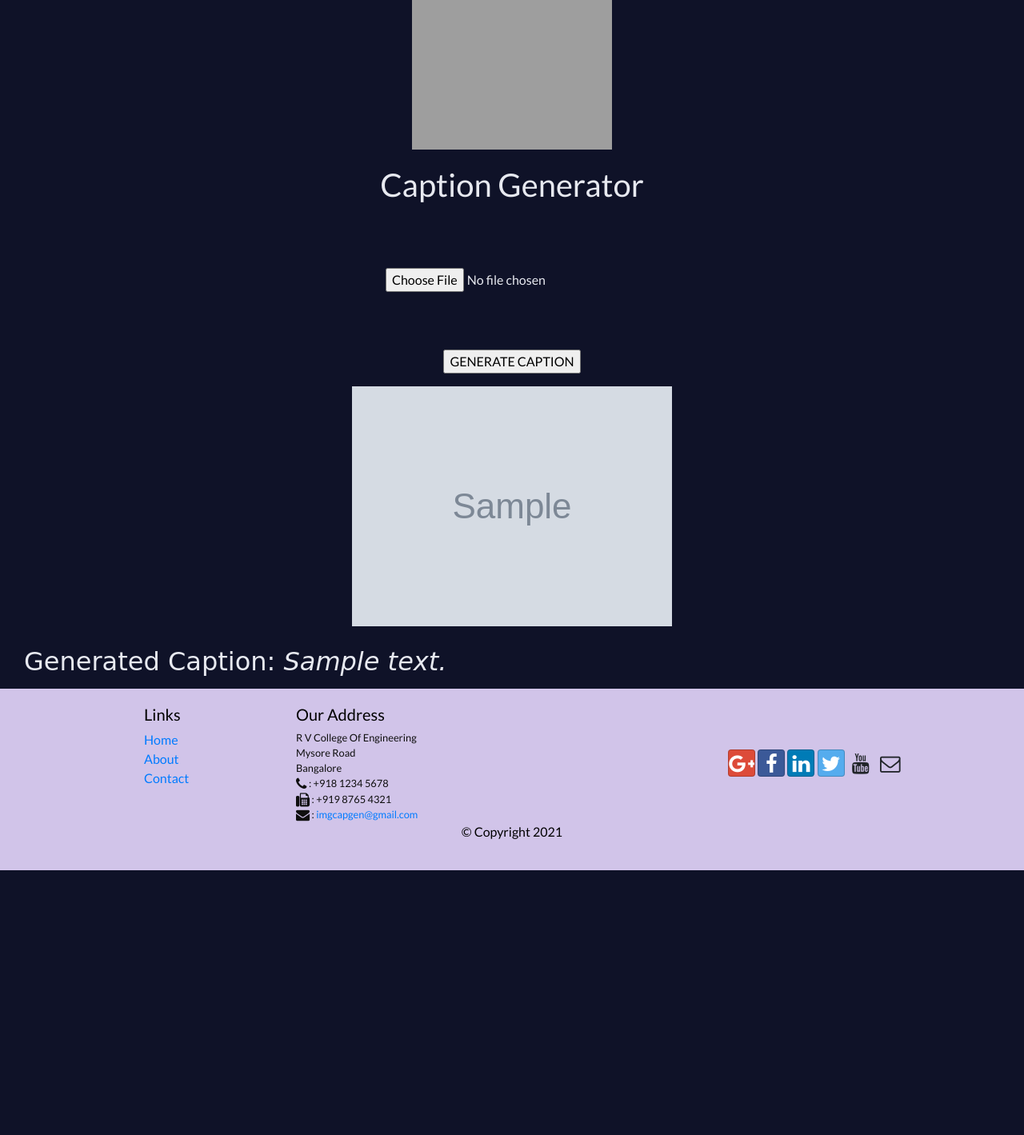
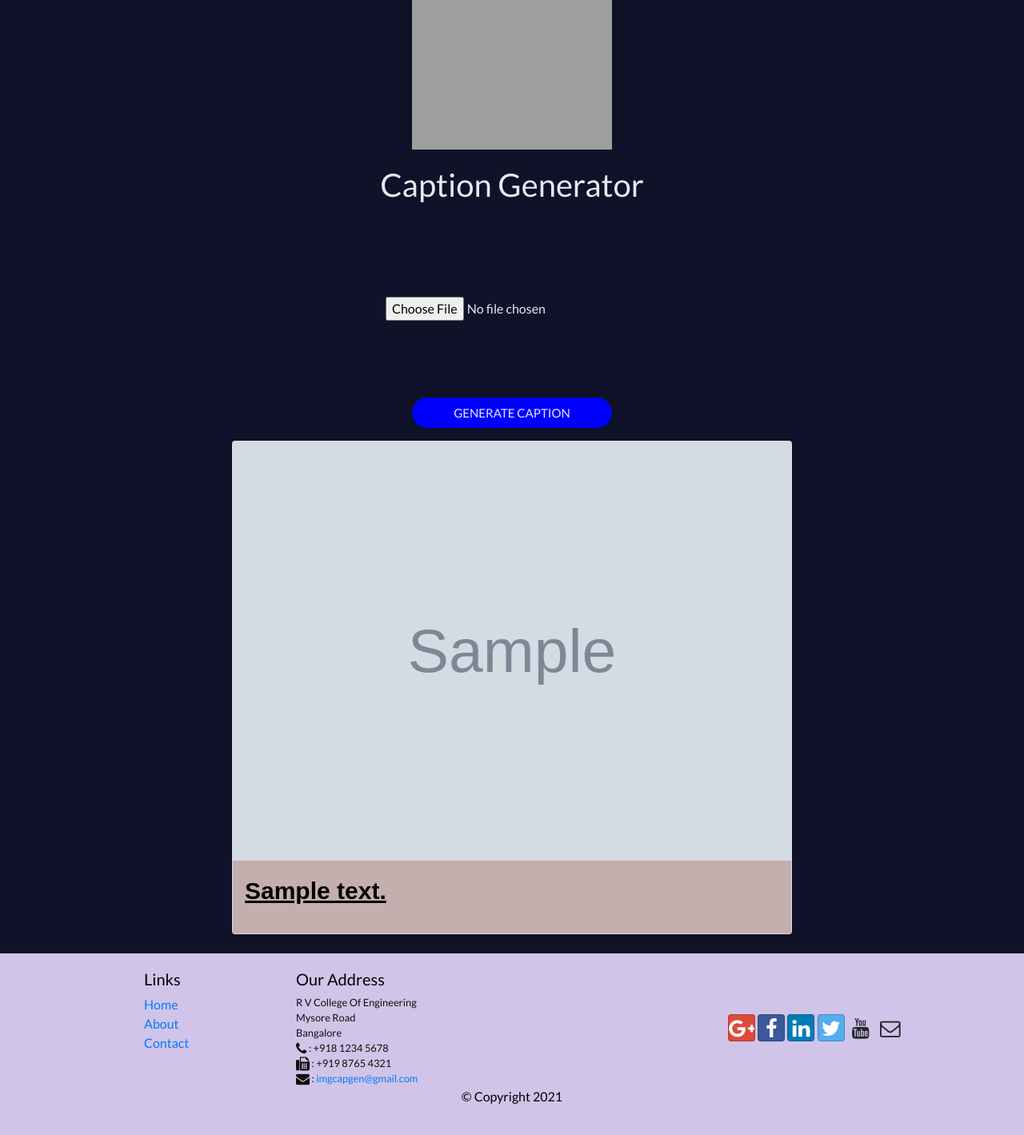
Before and after one commit to skgautam1010/Image-Caption-Generator, a Flask app: template templates/index.html in a window 1280 px wide. Shown: the part 111-1530 px from the top of the page at 80% size. Before the commit the page ends 1199 px from the top, so only its background shows below. Run offline with Flask 2, Linux system fonts and the light colour scheme; the template is opened without the code that fills it: most values are stand-ins (such as "Sample title", 1, 10 or a date in 2020); grey boxes marked "Sample" are stand-in pictures; some libraries are stand-ins or nearby versions; some web fonts are replaced; grey boxes are pictures that could not be loaded.

Commit message:
designing web page with css

```diff
--- a/app.py
+++ b/app.py
@@ -127,9 +127,10 @@ def prediction():
         description = generate_desc(model, tokenizer, photo, max_length)
         size = len(description)
         description = description[:size-3]
+        description=description.upper()
 
     return render_template('index.html', description=description, img_path=img_path)
 
 
 if __name__ == '__main__':
-    app.run(debug=False, host='0.0.0.0')
+    app.run(debug=True)
--- a/static/css/index.css
+++ b/static/css/index.css
@@ -6,21 +6,40 @@
 }
 
 
-#wrapper {
-    text-align: center;
+.cards{
     margin: 0 auto;
-    padding: 0px;
-    width: 995px;
+    max-width: 700px;
+    display: grid;
+    font-family: sans-serif;
 }
 
-.output_img {
-    max-width: 500px;
+.card{
+    box-shadow: 0 0 3px rgba(0,0,0, 0.1);
+}
+.card:hover {
+    box-shadow: 0 16px 24px 0 rgba(0,0,0,0.2);
+  }
+
+.card-image{
+    width: 100%;
+    display: block;
+
+}
+.card-content{
+    line-height: 1.5;
+    font-size: 30px;
+    padding: 15px;
+    background: #c5aeae;
+    color: black;
 }
 
-#output_image {
-    max-width: 300px;
+
+.wrapper{
+    display: flex;
+    flex-direction: column;
+    align-items: center;
+    margin-top: 60px;
 }
-
 .header-container {
     display: flex;
     flex-direction: column;
@@ -32,7 +51,16 @@
     width: 250px;
 }
 
-
+.button-text{
+    padding: 8px 15px;
+    font-size: 15px;
+    width: 250px;
+    border-width: 0;
+    background: blue;
+    color: #e7e9f0;
+    border-radius: 50px;
+    box-shadow: 0 0 5px rgba(red, green, blue, 0.5);
+}
 .button-text:hover {
     background-color: dodgerblue;
 }
@@ -41,8 +69,3 @@
     font-family: 'Hachi Maru Pop', cursive;
     margin: 25px 0 15px 0;
 }
-
-.out {
-    display: flex;
-    justify-content: center;
-}
--- a/templates/base.html
+++ b/templates/base.html
@@ -40,7 +40,7 @@
     <!-- all the contents comes inside this -->
 
     {% endblock %}
-
+    <br>
      <footer class="footer">
         <div class="container">
             <div class="row">
--- a/templates/index.html
+++ b/templates/index.html
@@ -5,18 +5,6 @@
   <link href="https://fonts.googleapis.com/css2?family=Lato:ital,wght@0,100;0,300;0,400;0,700;0,900;1,100;1,300;1,400;1,700;1,900&display=swap" rel="stylesheet">
   <link href="https://fonts.googleapis.com/css2?family=Hachi+Maru+Pop&display=swap" rel="stylesheet">
 
-<script type='text/javascript'>
-  function preview_image(event)
-  {
-    var reader = new FileReader();
-    reader.onreload = function()
-    {
-      var output = document.getElementById('output_image');
-      output.src = reader.result;
-    }
-    reader.readAsDataURL(event.target.files[0]);
-  }
-</script>
 {% extends "base.html" %}
 {% block body %}
 <body class="body">
@@ -28,18 +16,22 @@
     <h1 style="margin-top:20px;">Caption Generator</h1>
 </div>
 <form action="/" method="post" enctype="multipart/form-data">
-  <div id="wrapper"><br><br><br>
-    <input type="file" accept="image/*" name="file1" onchange="preview_image(event)" required><br><br><br>
-    <img id="output_image" />
-    <br><br>
+  <div class="wrapper"><br><br>
+    <input type="file" accept="image/*" name="file1" required><br><br><br>
+    <br>
     <input type="submit" class="button-text" value="GENERATE CAPTION">
   </div>
 </form>
-<div class="out">
-<img src="{{img_path}}" class="output_img"/>
-</div>
-<div class="caption-text"><h2 style="margin-left:30px;">Generated Caption: <i>{{description}}</i></h2></div>
-
+  <div class="cards">
+    {% if description %}
+    <div class="card">
+      <img src="{{img_path}}" alt="Image" class="card-image">
+        <div class="card-content">
+        <p><b><u> {{description}}</u></b></p>
+        </div>
+    </div>
+    {% endif %}
+  </div>
  {% endblock %}
 </body>
 </html>
```
Also changed, not shown: templates/aboutus.html (+10 -10 lines), static/files.jpg.
